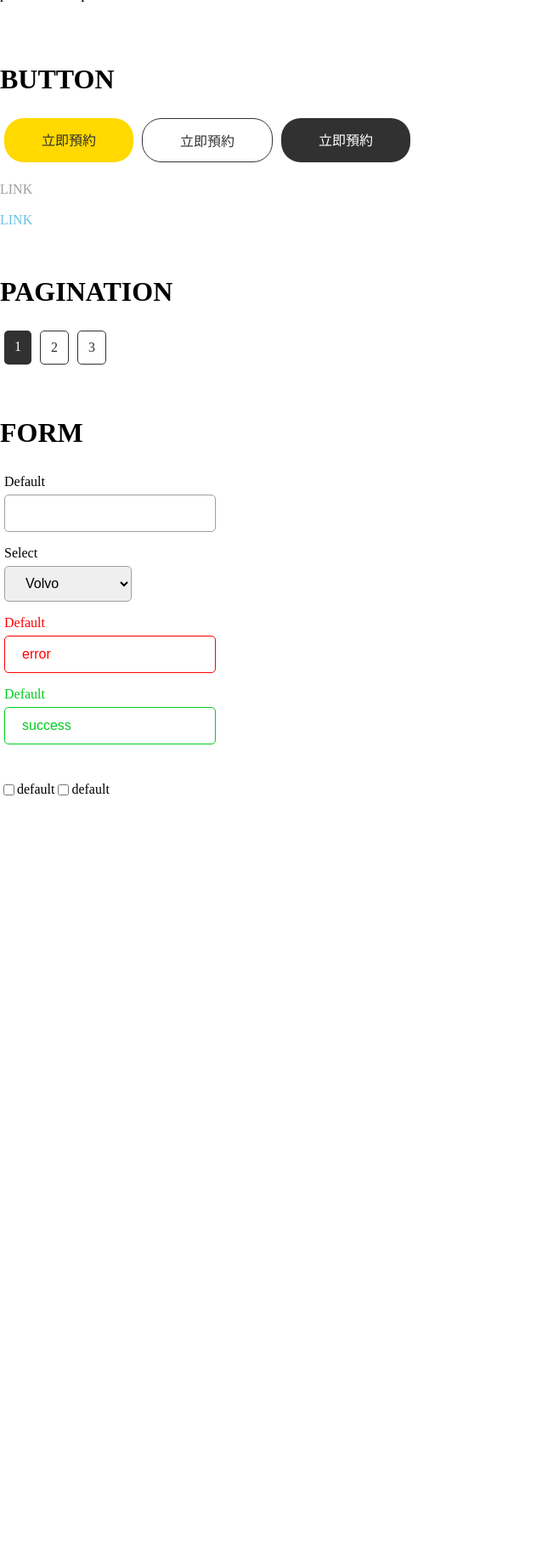
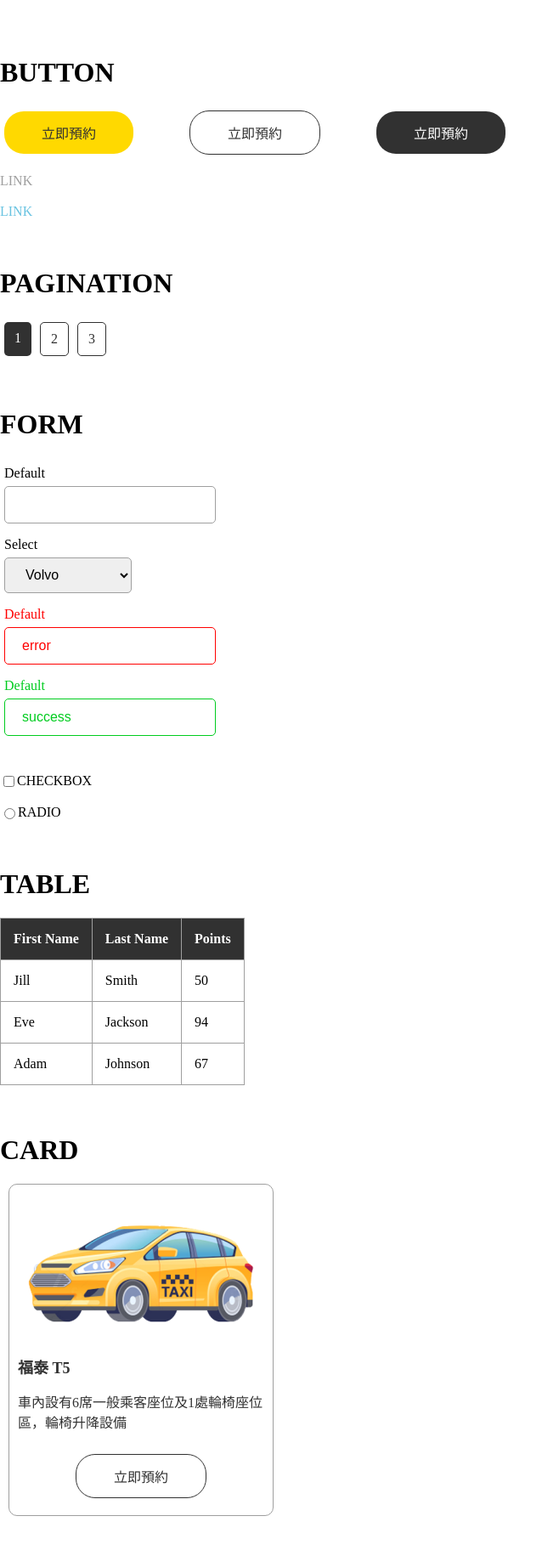
Before and after one commit to ohya-team/ohya-accessible-taxi, a PHP site: page /ui-style.html in a window 1280 px wide. Shown: the part 716-2560 px from the top of the page at 85% size, without its empty margins (0-658 px from the left). Before the commit the page ends 1652 px from the top, so only its background shows below. Run offline with PHP 8.4, Linux system fonts and the light colour scheme; some web fonts are replaced.

Commit message:
card user

```diff
--- a/css/style.css
+++ b/css/style.css
@@ -47,6 +47,7 @@ h3{
 
 h4{
   font-size: 18px;
+  margin: 5px 0;
 }
 
 p{
@@ -118,6 +119,7 @@ p{
   border-radius: 23px;
   color: #313131;
   margin: 5px;
+  cursor: pointer;
 }
 
 /* .btn-m>span{
@@ -138,6 +140,8 @@ p{
   border-radius: 23px;
   color: #313131;
   border: solid 1px #313131;
+  margin: auto;
+  cursor: pointer;
 }
 
 .btn-l-w:hover, .btn-l-w>span:hover{
@@ -153,6 +157,7 @@ p{
   min-width: 100px;
   border-radius: 23px;
   color: #ffffff;
+  cursor: pointer;
 }
 
 .btn-l:hover, .btn-l>span:hover{
@@ -162,6 +167,7 @@ p{
 
 .btn-link{
   color: #9f9f9f;
+  cursor: pointer;
 }
 
 .btn-link:hover{
@@ -171,6 +177,7 @@ p{
 
 .btn-link-b{
   color: #69c3e1;
+  cursor: pointer;
 }
 
 .btn-link-b:hover{
@@ -188,6 +195,7 @@ p{
   padding: 10px 12px;
   border-radius: 5px;
   margin: 5px;
+  cursor: pointer;
 }
 
 .page-w{
@@ -197,6 +205,7 @@ p{
   border: 1px solid #313131;
   border-radius: 5px;
   margin: 5px;
+  cursor: pointer;
 }
 
 .page-w:hover{
@@ -244,7 +253,7 @@ input.success{
 label.success{
   color: #00cc1f;
 }
-.checkbox{
+.checkbox, .radio{
   height: auto;
 }
 
@@ -252,3 +261,59 @@ input:checked{
   background-color: #313131;
   color: #ffffff;
 }
+
+/*TABLE STYLE*/
+
+.bk{
+  background-color: #313131;
+  color: #ffffff;
+}
+
+th,td{
+  padding: 15px;
+}
+
+table, th, td {
+  border: 1px solid #9f9f9f;
+  border-collapse: collapse;
+}
+
+/* CARD */
+
+.card{
+  border: 1px solid #9f9f9f;
+  max-width: 310px;
+  margin: 10px;
+  padding-bottom: 20px;
+  border-radius: 10px;
+}
+
+.card img{
+  width: 100%;
+}
+
+.card-text{
+  padding: 10px;
+  color: #313131;
+}
+
+.w-100{
+  width: 100px;
+}
+
+.w-600{
+  max-width: 600px;
+}
+
+.avatars{
+  width: 100px;
+  height: 100px;
+  background-color: #cccccc;
+  border: #9f9f9f;
+  border-radius: 50px;
+  overflow: hidden;
+}
+
+.avatars img{
+  width: 100%;
+}
--- a/ui-style.html
+++ b/ui-style.html
@@ -54,7 +54,7 @@
   <br>
 
   <h1>BUTTON</h1>
-  <div class="flex">
+  <div class="flex w-600">
     <div class="btn-m">
       <span>立即預約</span>
     </div>
@@ -121,10 +121,68 @@
   <br>
   <br>
   <div class="flex">
-    <input class="checkbox" type="checkbox" name="" id="">default
+    <input class="checkbox" type="checkbox" name="" id="">CHECKBOX
     <br>
-    <input class="checkbox" type="checkbox" name="" id="">default
   </div>
+  <br>
+  <div class="flex">
+    <input class="radio" type="radio" name="" id="">RADIO
+    <br>
+  </div>
+  <br>
+  <br>
+
+
+  <h1>TABLE</h1>
+  <table class="">
+    <thead>
+      <tr class="bk">
+        <th>First Name</th>
+        <th>Last Name</th>
+        <th>Points</th>
+      </tr>
+    </thead>
+    <tr>
+      <td>Jill</td>
+      <td>Smith</td>
+      <td>50</td>
+    </tr>
+    <tr>
+      <td>Eve</td>
+      <td>Jackson</td>
+      <td>94</td>
+    </tr>
+    <tr>
+      <td>Adam</td>
+      <td>Johnson</td>
+      <td>67</td>
+    </tr>
+  </table>
+  <br>
+  <br>
+
+  <h1>CARD</h1>
+
+  <div class="card">
+    <img src="img/type2.png" alt="Avatar" style="width:100%">
+    <div class="card-text">
+      <h4><b>福泰 T5</b></h4>
+      <p>車內設有6席一般乘客座位及1處輪椅座位區，輪椅升降設備</p>
+    </div>
+    <div class="btn-l-w w-100">
+      <span>立即預約</span>
+    </div>
+  </div>
+  <br>
+  <br>
+
+  <h1>AVATARS</h1>
+
+  <div class="avatars">
+    <img src="img/driver/01_driver.jpg" alt="">
+  </div>
+
+
 
 </body>
 
```
Also changed, not shown: img/driver/01_driver.jpg (added), img/driver/02_driver.jpeg (added), img/driver/03_driver.jpg (added), img/driver/04_driver.jpg (added), img/driver/05_driver.jpg (added), img/driver/06_driver.jpg (added), img/driver/07_driver.jpg (added), img/driver/08_driver.jpg (added), img/driver/09_driver.jpg (added), img/driver/10_driver.jpg (added), img/type2.png (added).
